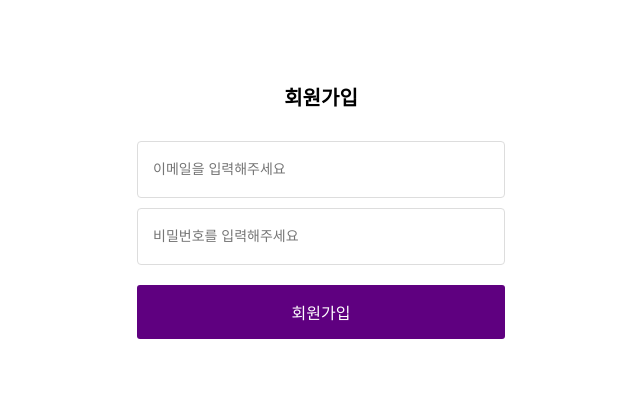
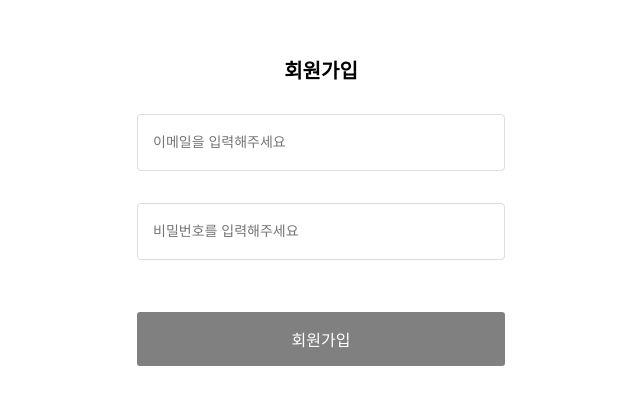
Before and after one commit to 1myeji/wanted-pre-onboarding-frontend, a React (Create React App) app: page /signup in a window 1280 px wide. Shown: the part 196-600 px from the top of the page, without its empty margins (319-959 px from the left). Built offline with nearby package versions, Linux system fonts and the light colour scheme.

Commit message:
Feat: 회원가입, 로그인 유효성 검사

```diff
--- a/src/components/auth/AuthContainer.jsx
+++ b/src/components/auth/AuthContainer.jsx
@@ -1,61 +1,41 @@
-import React from "react";
-import styled from "styled-components";
+import React, { useState } from "react";
+import AuthContainerPresenter from "./AuthContainer.presenter";
 
 const AuthContainer = ({ authTitle, buttonId }) => {
+  const [authInputValue, setAuthInputValue] = useState({
+    email: { content: "", errorMsg: "" },
+    password: { content: "", errorMsg: "" },
+  });
+
+  const validateEmail = value => {
+    if (!value.includes("@")) return "@를 포함해주세요.";
+    return "";
+  };
+
+  const validatePassWord = value => {
+    if (value.length < 8) return "8자 이상 입력해주세요.";
+    return "";
+  };
+
+  const onChangeAuthInputValue = (event, type) => {
+    let errorMsg = "";
+    if (type === "email") errorMsg = validateEmail(event.target.value);
+    if (type === "password") errorMsg = validatePassWord(event.target.value);
+
+    setAuthInputValue(prev => ({
+      ...prev,
+      [type]: { content: event.target.value, errorMsg },
+    }));
+  };
+
   return (
-    <>
-      <AuthTitle>{authTitle}</AuthTitle>
-      <InputWrapper>
-        <Input
-          data-testid="email-input"
-          type="text"
-          placeholder="이메일을 입력해주세요"
-        />
-        <Input
-          data-testid="password-input"
-          type="password"
-          placeholder="비밀번호를 입력해주세요"
-        />
-      </InputWrapper>
-      <AuthButton data-testid={buttonId}>{authTitle}</AuthButton>
-    </>
+    <AuthContainerPresenter
+      authTitle={authTitle}
+      buttonId={buttonId}
+      onChangeAuthInputValue={onChangeAuthInputValue}
+      authInputValue={authInputValue}
+    />
   );
 };
 
 export default AuthContainer;
-
-const AuthTitle = styled.h1`
-  font-weight: 800;
-  font-size: 20px;
-  text-align: center;
-  margin-bottom: 30px;
-`;
-
-const InputWrapper = styled.div`
-  display: flex;
-  flex-direction: column;
-  gap: 10px;
-`;
-
-const Input = styled.input`
-  width: 340px;
-  height: 54px;
-  font-size: 14px;
-  padding: 0px 11px 1px 15px;
-  border-radius: 4px;
-  border: 1px solid rgb(221, 221, 221);
-`;
-
-const AuthButton = styled.button`
-  padding: 0px 10px;
-  text-align: center;
-  height: 54px;
-  border-radius: 3px;
-  color: rgb(255, 255, 255);
-  background-color: rgb(95, 0, 128);
-  width: 100%;
-  margin-top: 20px;
-  border: none;
-  font-size: 16px;
-  cursor: pointer;
-`;
--- /dev/null
+++ b/src/components/auth/AuthContainer.presenter.jsx
@@ -0,0 +1,49 @@
+import React from "react";
+import {
+  AuthTitle,
+  InputWrapper,
+  AuthButton,
+  ErrorMessage,
+} from "./AuthContainer.styles";
+
+const AuthContainerPresenter = ({
+  authTitle,
+  buttonId,
+  onChangeAuthInputValue,
+  authInputValue,
+}) => {
+  return (
+    <>
+      <AuthTitle>{authTitle}</AuthTitle>
+      <InputWrapper>
+        <input
+          data-testid="email-input"
+          type="text"
+          placeholder="이메일을 입력해주세요"
+          onChange={event => onChangeAuthInputValue(event, "email")}
+        />
+        <ErrorMessage>{authInputValue.email.errorMsg}</ErrorMessage>
+        <input
+          data-testid="password-input"
+          type="password"
+          placeholder="비밀번호를 입력해주세요"
+          onChange={event => onChangeAuthInputValue(event, "password")}
+        />
+        <ErrorMessage>{authInputValue.password.errorMsg}</ErrorMessage>
+      </InputWrapper>
+      <AuthButton
+        data-testid={buttonId}
+        disabled={
+          authInputValue.email.errorMsg ||
+          authInputValue.password.errorMsg ||
+          !authInputValue.email.content ||
+          !authInputValue.password.content
+        }
+      >
+        {authTitle}
+      </AuthButton>
+    </>
+  );
+};
+
+export default AuthContainerPresenter;
--- /dev/null
+++ b/src/components/auth/AuthContainer.styles.js
@@ -0,0 +1,42 @@
+import styled from "styled-components";
+
+export const AuthTitle = styled.h1`
+  font-weight: 800;
+  font-size: 20px;
+  text-align: center;
+  margin-bottom: 30px;
+`;
+
+export const InputWrapper = styled.div`
+  display: flex;
+  flex-direction: column;
+  input {
+    width: 340px;
+    height: 54px;
+    font-size: 14px;
+    padding: 0px 11px 1px 15px;
+    border-radius: 4px;
+    border: 1px solid rgb(221, 221, 221);
+  }
+`;
+
+export const AuthButton = styled.button`
+  padding: 0px 10px;
+  text-align: center;
+  height: 54px;
+  border-radius: 3px;
+  color: rgb(255, 255, 255);
+  background-color: rgb(95, 0, 128);
+  width: 100%;
+  margin-top: 20px;
+  border: none;
+  font-size: 16px;
+  cursor: pointer;
+  :disabled {
+    background-color: gray;
+  }
+`;
+
+export const ErrorMessage = styled.p`
+  color: rgb(95, 0, 128);
+`;
--- a/src/pages/SignIn.jsx
+++ b/src/pages/SignIn.jsx
@@ -2,7 +2,13 @@ import React from "react";
 import AuthContainer from "../components/auth/AuthContainer";
 
 const SignIn = () => {
-  return <AuthContainer authTitle="로그인" buttonId="signin-button" />;
+  const onSubmitSignIn = () => {};
+
+  return (
+    <form onSubmit={onSubmitSignIn}>
+      <AuthContainer authTitle="로그인" buttonId="signin-button" />
+    </form>
+  );
 };
 
 export default SignIn;
--- a/src/pages/SignUp.jsx
+++ b/src/pages/SignUp.jsx
@@ -2,8 +2,10 @@ import React from "react";
 import AuthContainer from "../components/auth/AuthContainer";
 
 const SignUp = () => {
+  const onSubmitSignUp = () => {};
+
   return (
-    <form>
+    <form onSubmit={onSubmitSignUp}>
       <AuthContainer authTitle="회원가입" buttonId="signup-button" />
     </form>
   );
```
